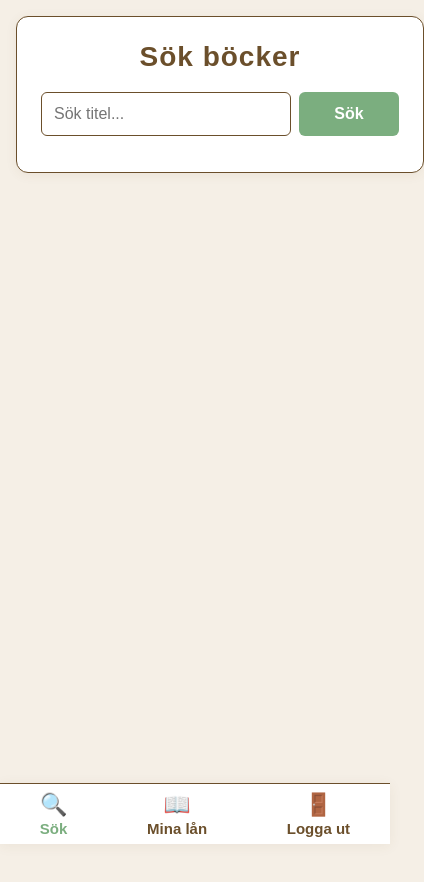
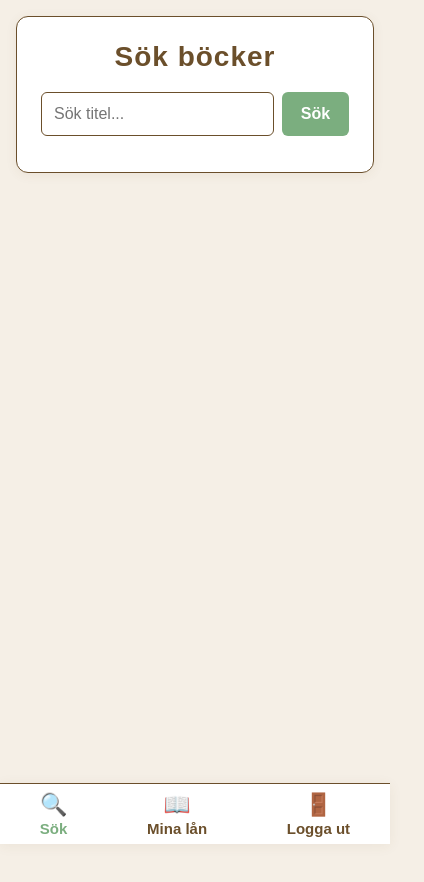
Before and after one commit to LudwigForsberg163/storyshare-frontend, a Next.js app: page / in a window 390 px wide. Shown: the top 882 px of the page, 424 px wide, since content can reach past the window. Built offline with nearby package versions, Linux system fonts and the light colour scheme; sample sign-in values are in the browser's storage.

Commit message:
Updating some measurements for small screens for the search page

```diff
--- a/src/app/(main)/page.tsx
+++ b/src/app/(main)/page.tsx
@@ -119,16 +119,16 @@ function SearchPage() {
 
 	return (
 		<AuthGuard>
-			<main style={{ maxWidth: 600, margin: "0 auto", padding: 16, minHeight: '100vh' }}>
+			<main style={{ width: '100vw', margin: 0, padding: 16, minHeight: '100vh', boxSizing: 'border-box' }}>
 				<div style={{
 					width: '100%',
-					maxWidth: 420,
 					background: colors.card,
 					padding: 24,
 					borderRadius: 12,
 					boxShadow: '0 2px 12px rgba(107,79,43,0.07)',
-					margin: '0 auto 24px auto',
+					margin: '0 0 24px 0',
 					border: `1.5px solid ${colors.border}`,
+					boxSizing: 'border-box',
 				}}>
 					<h1 style={{
 						textAlign: 'center',
```
